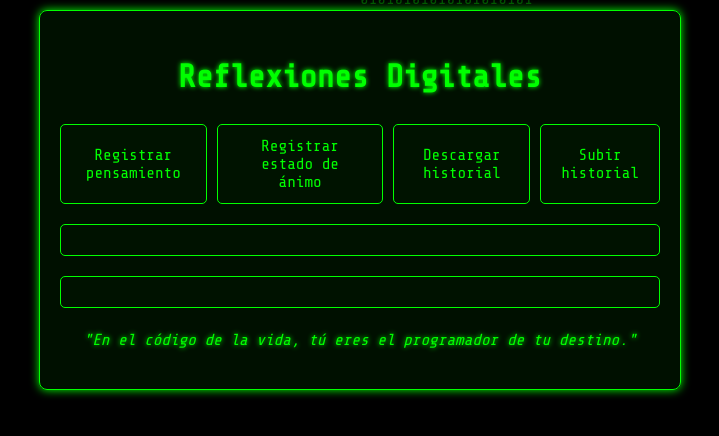
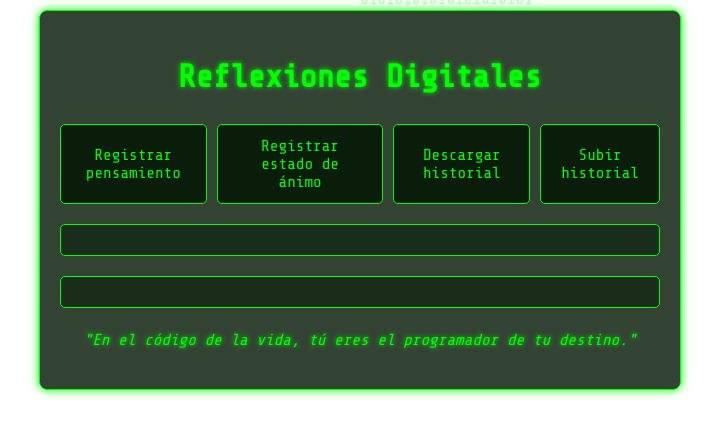
Before and after one commit to EdgarJTribaldo/reflechi, a website: page index.html in a window 1280 px wide. Shown: the whole page, without its empty margins (280-999 px from the left). Drawn offline with nearby package versions, Linux system fonts and the light colour scheme.

Commit message:
Separacion Css

```diff
--- a/style.css
+++ b/style.css
@@ -1,6 +1,6 @@
 :root {
     --primary-color: #00ff00;
-    --bg-color: #000000;
+    --bg-color: #fff;
     --container-bg: rgba(0, 20, 0, 0.8);
 }
 
```
